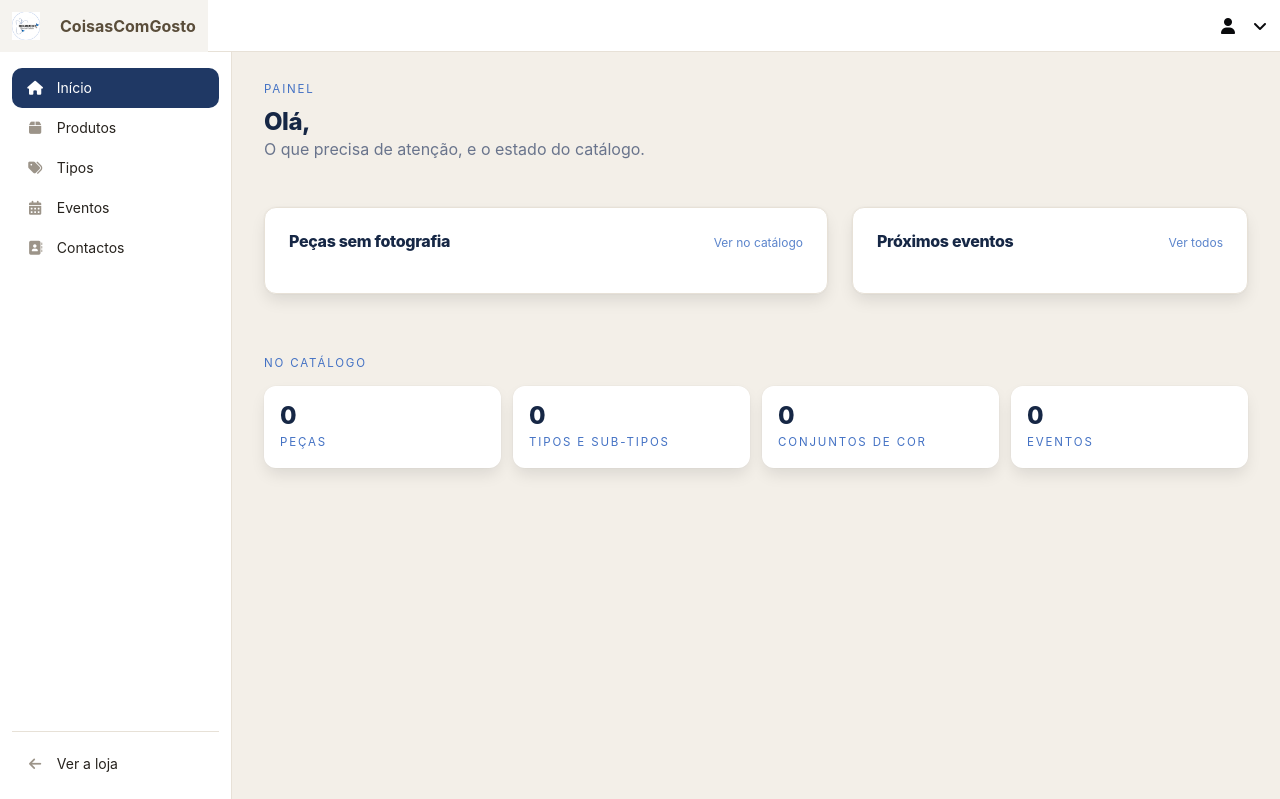
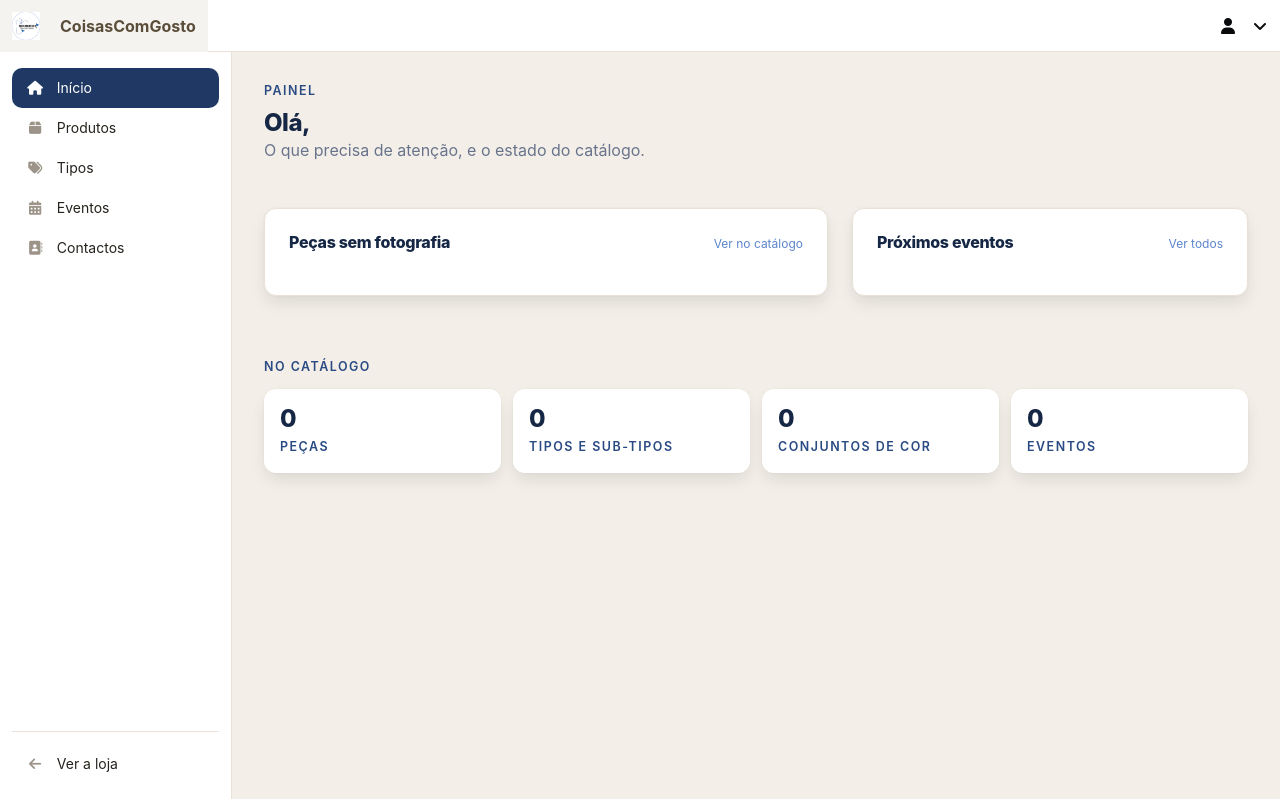
Before and after one commit to hvieira512/flask-coisascomgosto, a Flask app: page /dashboard/home in a window 1280 px wide. Shown: the top 799 px of the page. Run offline with Flask 3, Linux system fonts and the light colour scheme; the visitor is signed in with stand-in values (Sample User, id 1); data comes from the database, SQL or seed files in the repository; some libraries are stand-ins or nearby versions.

Commit message:
fix(a11y): the eyebrow and the error pages now meet AA
.eyebrow is the most-repeated element in the product — it labels every section of
both the storefront and the dashboard — and it was the least legible thing in it:
11.5px, uppercase, .16em tracking, and 4.12:1 against paper, which fails AA for
normal text. Uppercase micro-type at low contrast is the hardest combination
there is to read. Now 12.5px at weight 600 in blue-700, with the tracking eased
to .12em: 7.6–8.3:1 measured across pages.

The error pages carried a 48px "404" in grey-lighter — 1.33:1, so a number
plainly meant to be seen that effectively was not. It becomes an eyebrow, which
is what it was doing anyway.

Co-Authored-By: Claude Opus 5 (1M context) <noreply@anthropic.com>

```diff
--- a/static/css/theme.css
+++ b/static/css/theme.css
@@ -117,11 +117,16 @@ h3 {
    stylesheet both the storefront and the dashboard load, and the dashboard had
    its own copy of this rule under a different name. Bulma has is-uppercase and
    is-size-7 but no letter-spacing helper. */
+/* 11.5px uppercase at .16em tracking is the hardest combination to read there
+   is, and this is the most-repeated element in both halves of the product — so
+   it gets the darker blue (4.12:1 against paper failed AA) and a size that does
+   not need perfect eyesight. */
 .eyebrow {
-    font-size: .72rem;
+    font-size: .78rem;
+    font-weight: 600;
     text-transform: uppercase;
-    letter-spacing: .16em;
-    color: var(--ccg-blue-500);
+    letter-spacing: .12em;
+    color: var(--ccg-blue-700);
     margin-bottom: .9rem;
 }
 
--- a/templates/errors/404.html
+++ b/templates/errors/404.html
@@ -5,7 +5,7 @@
 {% block content %}
 <section class="section is-medium">
     <div class="container has-text-centered">
-        <p class="title is-1 has-text-grey-lighter">404</p>
+        <p class="eyebrow">Erro 404</p>
         <h1 class="title is-3 is-spaced">Página não encontrada</h1>
         <p class="subtitle is-6 has-text-grey">
             A página que procura não existe ou foi movida.
--- a/templates/errors/500.html
+++ b/templates/errors/500.html
@@ -5,7 +5,7 @@
 {% block content %}
 <section class="section is-medium">
     <div class="container has-text-centered">
-        <p class="title is-1 has-text-grey-lighter">500</p>
+        <p class="eyebrow">Erro 500</p>
         <h1 class="title is-3 is-spaced">Algo correu mal</h1>
         <p class="subtitle is-6 has-text-grey">
             Ocorreu um erro inesperado. Tente novamente dentro de momentos.
```
